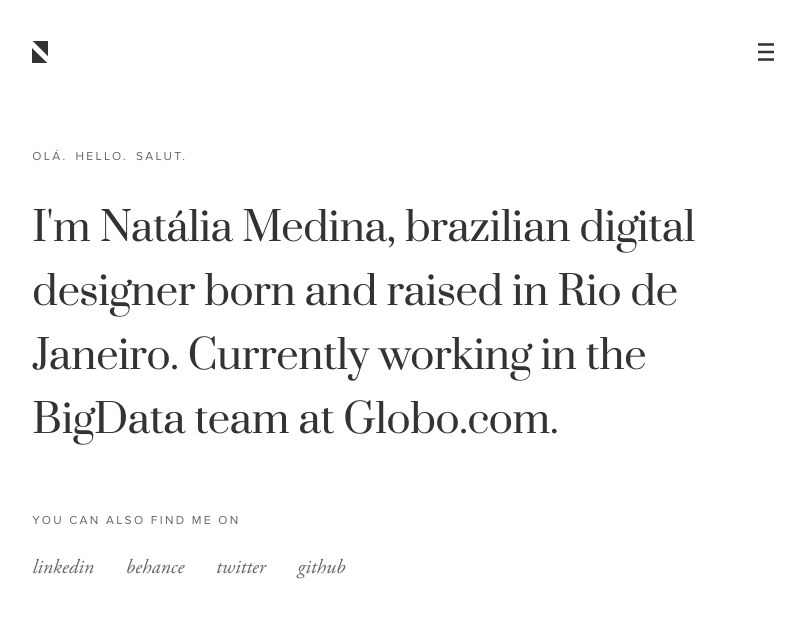
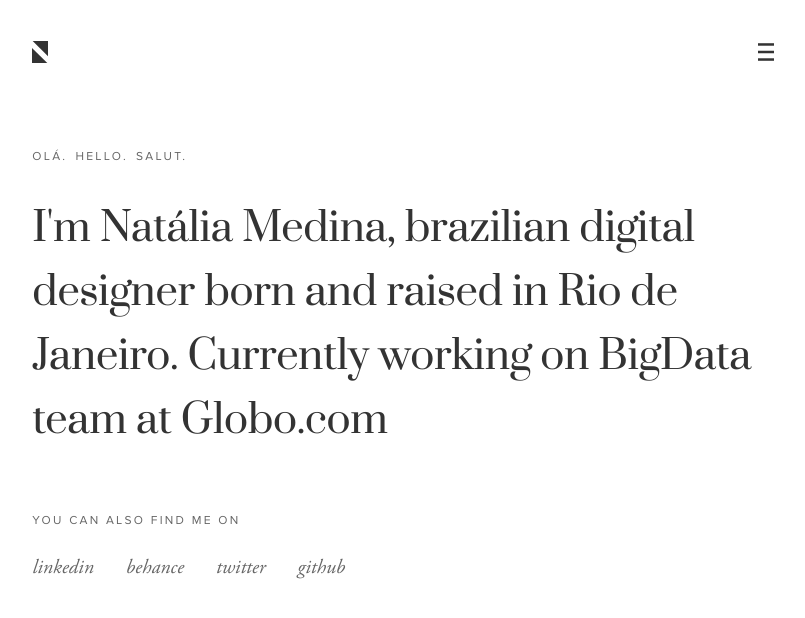
Before and after one commit to ntmedina/ntmedina.github.io, a Jekyll site: the page built from index.md, in a window 1280 px wide. Shown: the top 618 px of the page, without its empty margins (237-1042 px from the left). Built offline with Jekyll 4.4.1, drawn with Linux system fonts in a browser that asks for light colours.

Commit message:
Adjusting text

```diff
--- a/_includes/header.html
+++ b/_includes/header.html
@@ -17,7 +17,7 @@
         <nav>
           <ul class="menu">
             <li><a href="index.html">Work collection</a></li>
-            <li><a href="index.html">Articles</a></li>
+            <li><a href="/articles/">Articles</a></li>
           </ul>
         </nav>
       </div>
--- a/_layouts/home.html
+++ b/_layouts/home.html
@@ -6,7 +6,7 @@
               <div id="welcome">
                 <h1>olá. </h1><h1>hello. </h1><h1>salut.</h1>
               </div>
-                <h2>I'm Natália Medina, brazilian digital designer born and raised in Rio de Janeiro. Currently working in the BigData team at Globo.com.</h2>
+                <h2>I'm Natália Medina, brazilian digital designer born and raised in Rio de Janeiro. Currently working on BigData team at Globo.com</h2>
                 <h1>you can also find me on</h1>
               <ul id="social">
                 <li><a href="https://br.linkedin.com/in/ntmedina">linkedin</a></li>
--- a/assets/js/main.js
+++ b/assets/js/main.js
@@ -1,5 +1,5 @@
-/* $(document).ready(function() {
+$(document).ready(function() {
 	$('.menu-ic').on('click', function(){
 		$('nav').toggleClass('show');
 	})
-}) */
+})
--- a/assets/stylesheet/main.css
+++ b/assets/stylesheet/main.css
@@ -198,6 +198,10 @@ nav.show {
 
 
 @media screen and (min-width: 500px) {
+  .grid {
+    padding: 0 8.33%;
+  }
+
   #about h2 {
     margin-bottom: 64px;
   }
@@ -216,9 +220,9 @@ nav.show {
 
 }
 
-@media screen and (min-width: 640px) {
+@media screen and (min-width: 800px) {
   .grid {
-    padding: 0 16.66667%;
+    padding: 0 16.66%;
   }
 
   header {
```
